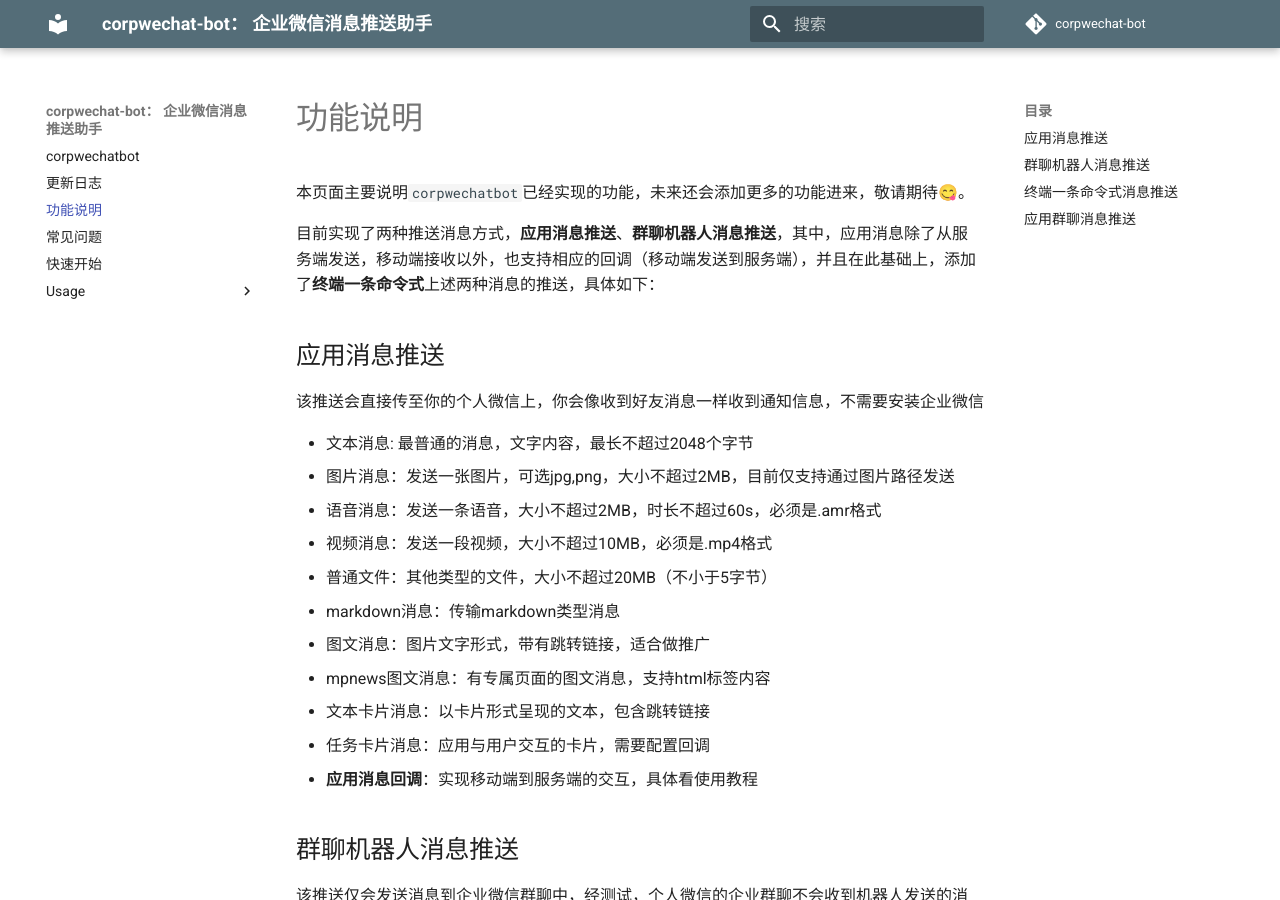
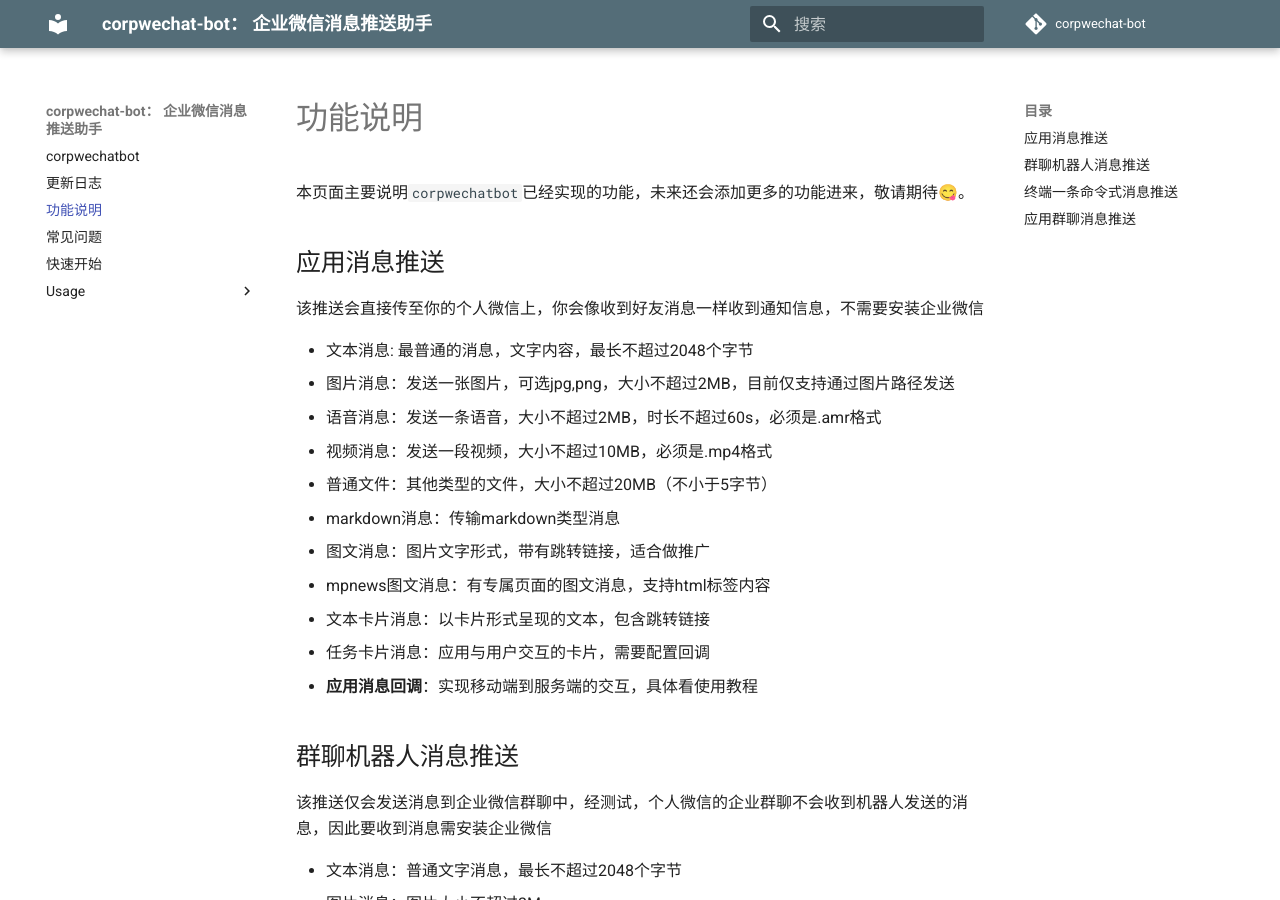
Before and after one commit to GentleCP/corpwechatbot, an MkDocs documentation site: the page built from docs/features.md, in a window 1280 px wide and 900 px high. Built offline with MkDocs 1.6.1 and Material for MkDocs 9.7.7, drawn with Linux system fonts in a browser that asks for light colours; comment, search, counter and statistics services are not loaded.

Commit message:
docs: fix doc display error

```diff
--- a/docs/features.md
+++ b/docs/features.md
@@ -1,8 +1,6 @@
 # 功能说明
 
 本页面主要说明`corpwechatbot`已经实现的功能，未来还会添加更多的功能进来，敬请期待😋。
-
-目前实现了两种推送消息方式，**应用消息推送**、**群聊机器人消息推送**，其中，应用消息除了从服务端发送，移动端接收以外，也支持相应的回调（移动端发送到服务端），并且在此基础上，添加了**终端一条命令式**上述两种消息的推送，具体如下：
 
 ## 应用消息推送
 
```
Also changed, not shown: docs/usage/appchat_msg_send.md (+1 -0 lines), docs/usage/app_msg_send.md (line endings or trailing spaces), docs/usage/bot_msg_send.md (line endings or trailing spaces).
